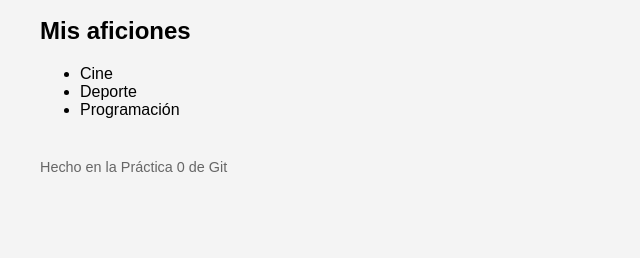
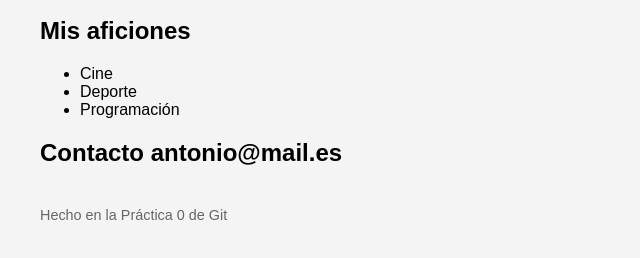
Before and after one commit to antoniommelero/practica-git3, a plain HTML site: page index.html in a window 1280 px wide. Shown: the part 236-494 px from the top of the page, without its empty margins (0-640 px from the left). Drawn offline with Linux system fonts and the light colour scheme.

Commit message:
añade seccion contacto

```diff
--- a/index.html
+++ b/index.html
@@ -17,6 +17,7 @@
     <li>Deporte</li>
     <li>Programación</li>
   </ul>
+  <h2>Contacto antonio@mail.es</h2>
   <footer><p>Hecho en la Práctica 0 de Git</p></footer>
  </body>
 </html>
```
